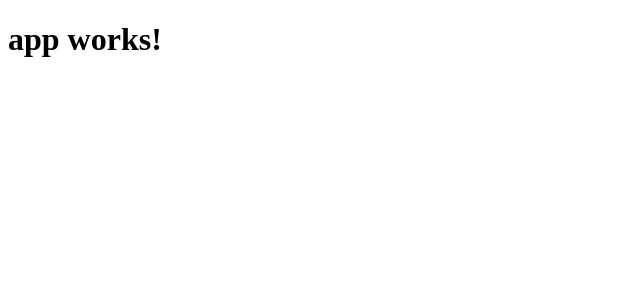
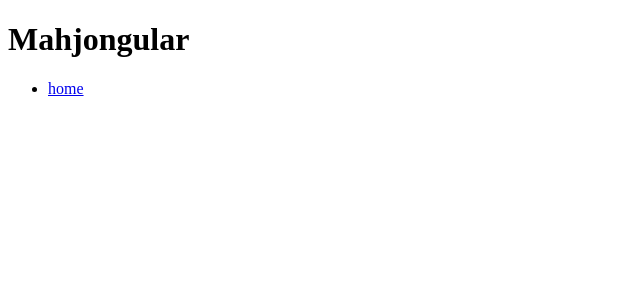
Before and after one commit to Tyil/mahjongular, an Angular app: page / in a window 1280 px wide. Shown: the top 300 px of the page, without its empty margins (0-640 px from the left). Built offline with nearby package versions, Linux system fonts and the light colour scheme.

Commit message:
Add a navbar

```diff
--- a/src/app/app.component.html
+++ b/src/app/app.component.html
@@ -1,3 +1,10 @@
-<h1>
-  {{title}}
-</h1>
+<div id="body">
+  <header>
+    <h1>{{title}}</h1>
+  </header>
+    <app-navbar> </app-navbar>
+  <main>
+  </main>
+  <footer>
+  </footer>
+</div>
--- a/src/app/app.component.ts
+++ b/src/app/app.component.ts
@@ -6,5 +6,5 @@ import { Component } from '@angular/core';
   styleUrls: ['./app.component.css']
 })
 export class AppComponent {
-  title = 'app works!';
+  title = 'Mahjongular';
 }
--- a/src/app/app.module.ts
+++ b/src/app/app.module.ts
@@ -4,10 +4,12 @@ import { FormsModule } from '@angular/forms';
 import { HttpModule } from '@angular/http';
 
 import { AppComponent } from './app.component';
+import { NavbarComponent } from './navbar/navbar.component';
 
 @NgModule({
   declarations: [
-    AppComponent
+    AppComponent,
+    NavbarComponent
   ],
   imports: [
     BrowserModule,
--- /dev/null
+++ b/src/app/navbar/navbar.component.html
@@ -0,0 +1,7 @@
+<nav>
+  <ul>
+    <li *ngFor="let link of links">
+      <a href="{{link.url}}">{{link.label}}</a>
+    </li>
+  </ul>
+</nav>
--- /dev/null
+++ b/src/app/navbar/navbar.component.ts
@@ -0,0 +1,19 @@
+import { Component, OnInit } from '@angular/core';
+
+@Component({
+  selector: 'app-navbar',
+  templateUrl: './navbar.component.html',
+  styleUrls: ['./navbar.component.css']
+})
+export class NavbarComponent implements OnInit {
+
+  links = [
+    {label: "home", url: "#home"}
+  ];
+
+  constructor() { }
+
+  ngOnInit() {
+  }
+
+}
```
Also changed, not shown: src/app/navbar/navbar.component.css (added), 1 other file (tests, documents, lock files or other folders).
